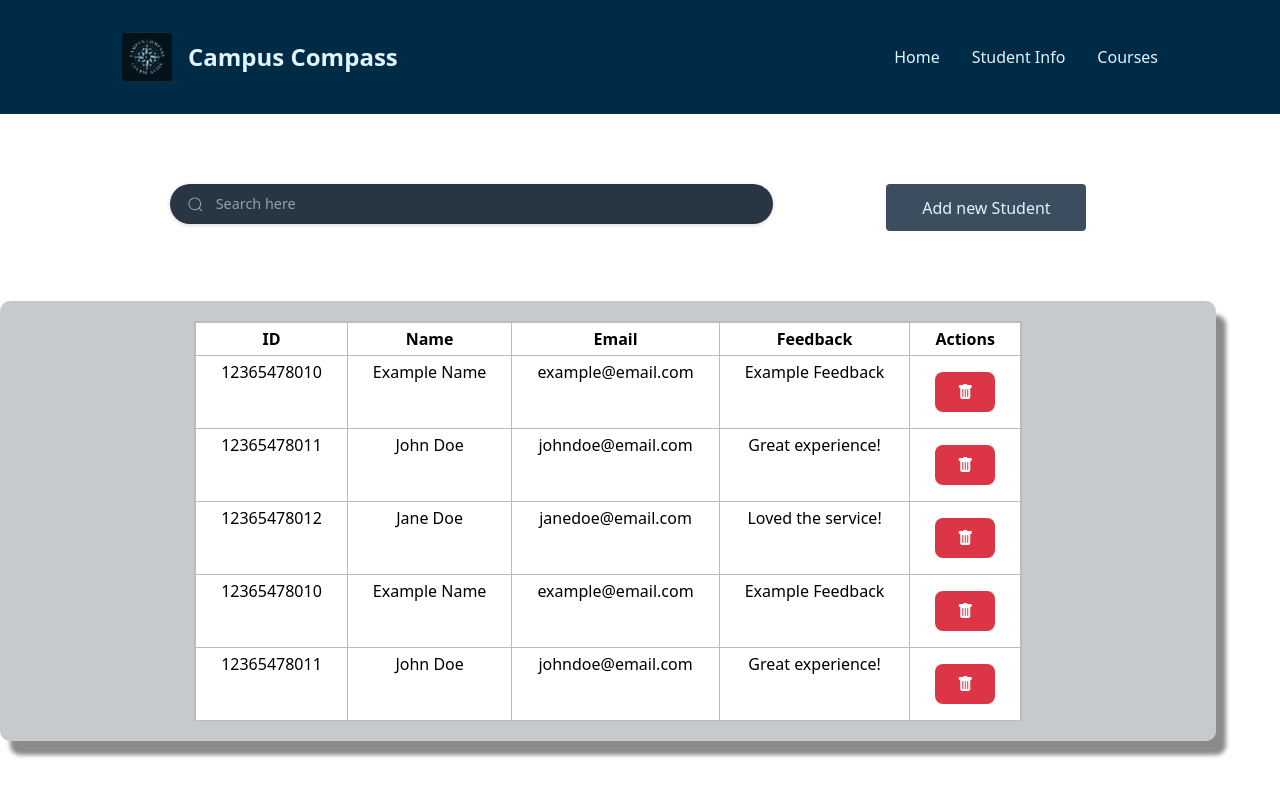
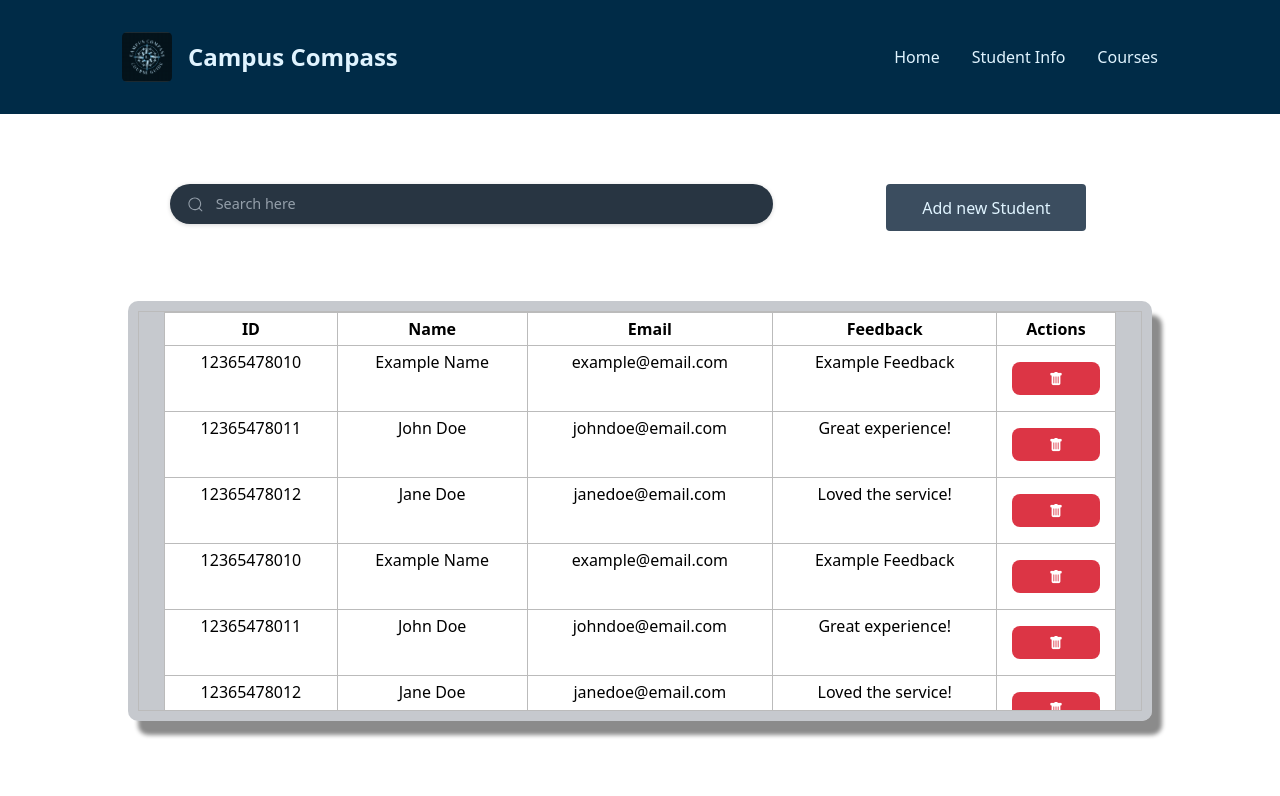
Before and after one commit to e-tours-ventures/Campus-Compass, a React (Create React App) app: page / in a window 1280 px wide. Shown: the top 796 px of the page. Built offline with nearby package versions, Linux system fonts and the light colour scheme; a web font is replaced by a local one.

Commit message:
admin-conteiner changes added

```diff
--- a/src/Admin panel/AdminView.css
+++ b/src/Admin panel/AdminView.css
@@ -1,31 +1,20 @@
 @import url('https://fonts.googleapis.com/css2?family=Playfair+Display:ital,wght@0,400..900;1,400..900&display=swap');
-
-/*
-h2 {
-    font-family: "Playfair Display", serif;
-    font-size: 40px;
-    color: #6B1B2C;
-    display: flex;
-    justify-content: center;
-    align-items: center;
-    text-align: center;
-    margin: 0 auto;
-} */
 
 .admin-container {
     margin-top: 30px;
     margin-bottom: 20px;
     background: rgba(141, 147, 157, 0.5);
-    padding: 20px;
+    padding: 10px;
     border-radius: 10px;
-    width: 100%;
-    height: 100%;
-    display: grid;
+    width: 80%;
     max-width: 95%;
+    display: flex;
+    flex-direction: column;
+    align-items: center;
     justify-content: center;
-    justify-items: center;
     text-align: center;
     box-shadow: 10px 14px 4px rgba(7, 7, 7, 0.466);
+
 }
 
 .mask {
@@ -64,7 +53,7 @@ thead {
     border: 1px solid #bbb;
 }
 
-/* btn-danger */
+/* btn-danger
 .btn.btn-danger {
     padding: 8px 8px;
     font-size: 14px;
@@ -73,6 +62,65 @@ thead {
 .btn.btn-danger i {
     font-size: 16px;
 }
+*/
+/* ------------------------------------------- */
+.admin-container {
+    margin-top: 30px;
+    margin-bottom: 20px;
+    background: rgba(141, 147, 157, 0.5);
+    padding: 10px; /* Reduced padding for a more compact look */
+    border-radius: 10px;
+    width: 80%; /* Adjusted width for better centering */
+    max-width: 95%;
+    display: flex; /* Flexbox for better centering */
+    flex-direction: column;
+    align-items: center; /* Centers content horizontally */
+    justify-content: center; /* Centers content vertically */
+    text-align: center;
+    box-shadow: 10px 14px 4px rgba(7, 7, 7, 0.466);
+    margin-left: auto; /* Centers container */
+    margin-right: auto; /* Centers container */
+}
+
+/* Ensure the table is also centered properly */
+.mask {
+    max-height: 400px;
+    overflow-y: auto;
+    width: 100%;
+    border: 1px solid #bbb;
+    display: flex;
+    justify-content: center;
+}
+
+/* Ensure the table fits nicely */
+.table {
+    width: 95%;
+    text-align: center;
+    border-collapse: collapse;
+    margin-bottom: 10px;
+}
+
+thead {
+    position: sticky;
+    top: 0;
+}
+
+.table th,
+.table td {
+    padding: 4px 15px; /* Reduced padding */
+    border: 1px solid #bbb;
+}
+
+/* Adjusting button size */
+.btn.btn-danger {
+    padding: 6px 6px; /* Slightly reduced padding */
+    font-size: 12px; /* Smaller font size */
+}
+
+.btn.btn-danger i {
+    font-size: 14px;
+}
+
 
 /* search btn1 */
 
@@ -205,14 +253,10 @@ svg {
     width: 100%;
     height: 100%;
     max-width: 95%;
-    /* justify-content: center;
-    justify-items: center;
-    text-align: center; */
 }
 
 .search-row {
     display: flex;
-    /* align-items: center; */
     justify-content: space-between;
     width: 80%;
     max-width: 95%;
```
